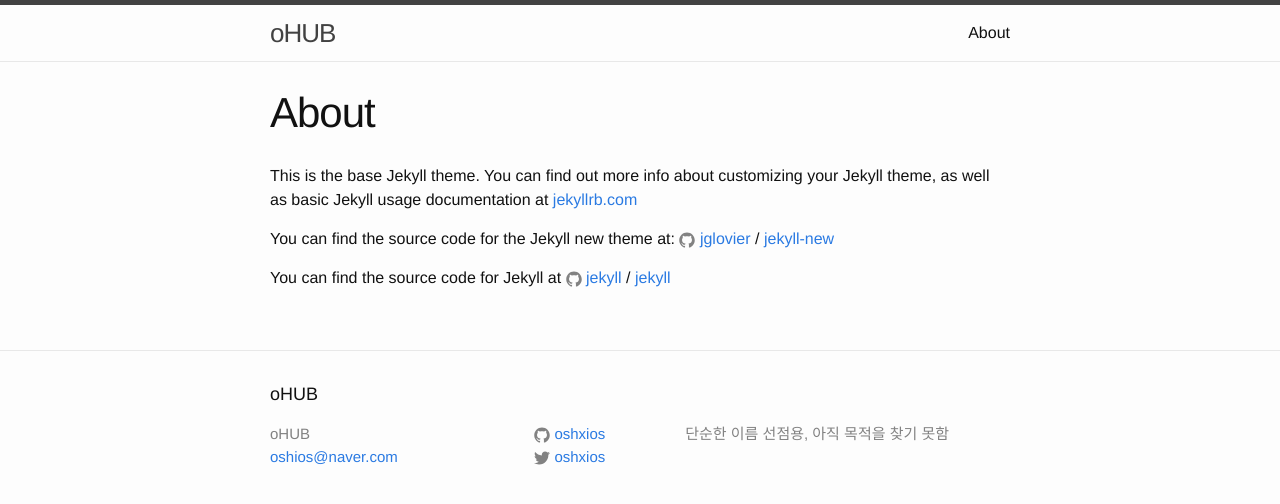
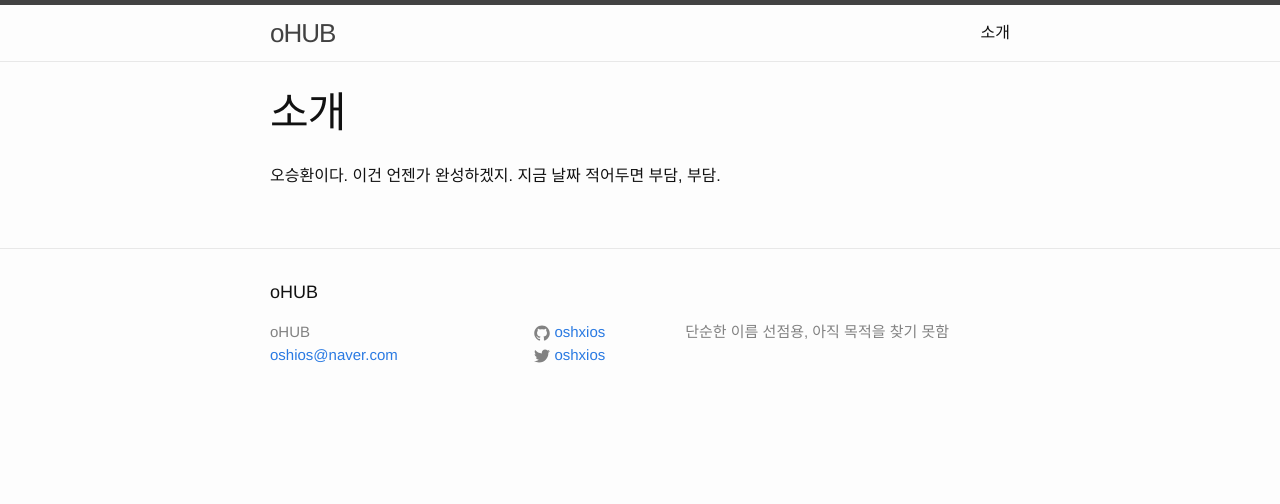
Before and after one commit to ohub/ohub.github.io, a Jekyll site: the page built from about.md, in a window 1280 px wide. Shown: the top 504 px of the page. Built offline with Jekyll 4.4.1, drawn with Linux system fonts in a browser that asks for light colours.

```diff
--- a/about.md
+++ b/about.md
@@ -1,15 +1,8 @@
 ---
 layout: page
-title: About
+title: 소개
 permalink: /about/
 ---
 
-This is the base Jekyll theme. You can find out more info about customizing your Jekyll theme, as well as basic Jekyll usage documentation at [jekyllrb.com](http://jekyllrb.com/)
-
-You can find the source code for the Jekyll new theme at:
-{% include icon-github.html username="jglovier" %} /
-[jekyll-new](https://github.com/jglovier/jekyll-new)
-
-You can find the source code for Jekyll at
-{% include icon-github.html username="jekyll" %} /
-[jekyll](https://github.com/jekyll/jekyll)
+오승환이다. 이건 언젠가 완성하겠지.
+지금 날짜 적어두면 부담, 부담.
```
Also changed, not shown: _posts/2015-11-06-I-am-make-poob-in progress-again.markdown (renamed from _posts/2015-11-06-welcome-to-jekyll.markdown, +3 -7 lines).
